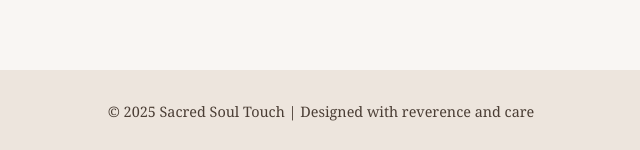
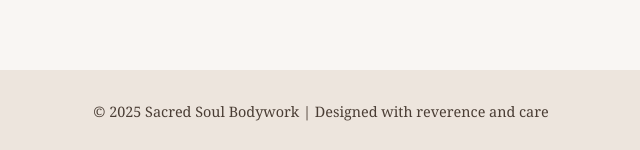
Before and after one commit to SeanAtsatt/sacredSoleBodywork, a plain HTML site: page index.html in a window 1280 px wide. Shown: the part 4387-4537 px from the top of the page, 319-959 px from the left. Drawn offline with Linux system fonts and the light colour scheme.

Commit message:
Update index.html

```diff
--- a/index.html
+++ b/index.html
@@ -3,7 +3,7 @@
 <head>
   <meta charset="UTF-8" />
   <meta name="viewport" content="width=device-width, initial-scale=1.0" />
-  <title>Sacred Soul Touch | Phenomenal Touch with Cedar Johnson</title>
+  <title>Sacred Soul Bodywork | Phenomenal Touch with Cedar Johnson</title>
   <style>
     body {
       font-family: 'Georgia', serif;
@@ -123,7 +123,7 @@
   </section>
 
   <footer>
-    &copy; 2025 Sacred Soul Touch | Designed with reverence and care
+    &copy; 2025 Sacred Soul Bodywork | Designed with reverence and care
   </footer>
 </body>
 </html>
```
